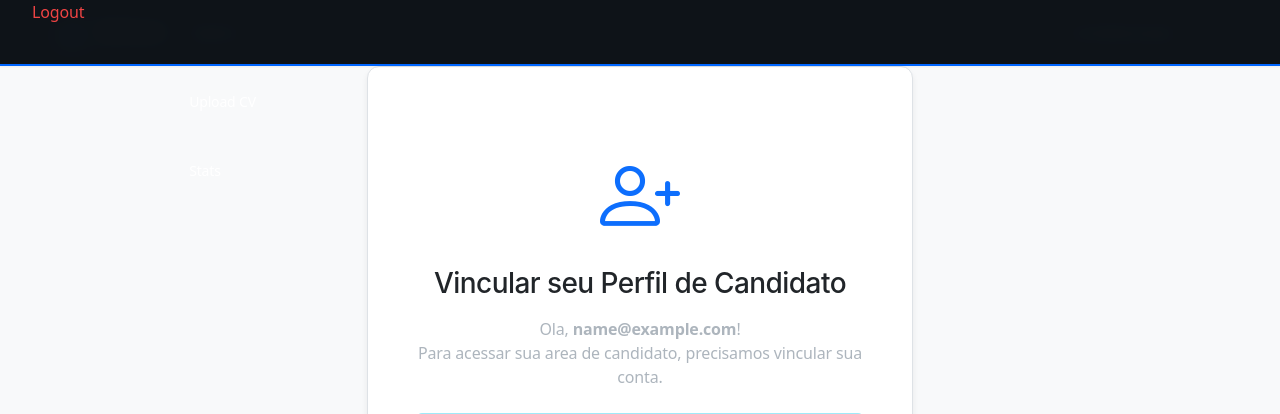
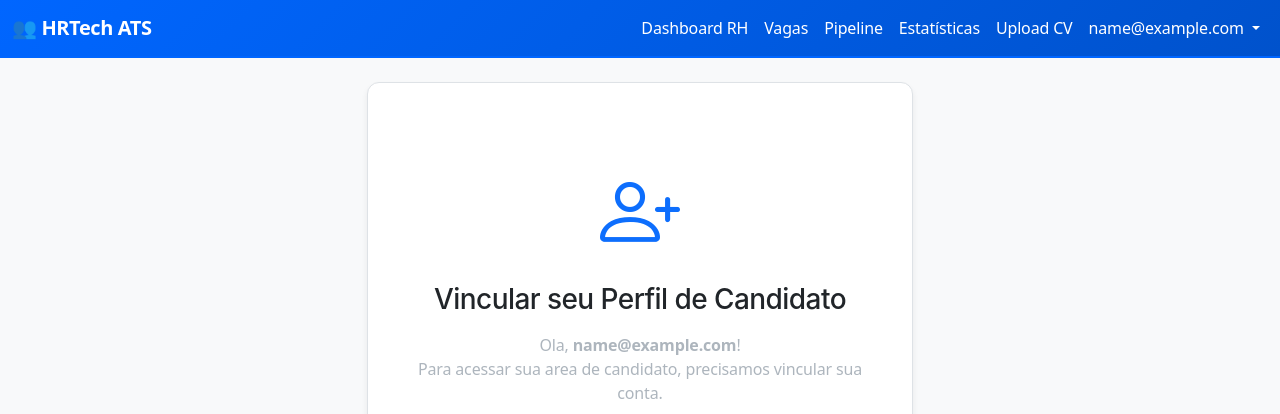
Before and after one commit to joao-luizzz/hrtech, a Django app: page /minha-area/ in a window 1280 px wide. Shown: the top 414 px of the page. Run offline with Django 5.2, Linux system fonts and the light colour scheme; the visitor is signed in with stand-in values (Sample User, id 1); data that the repository does not hold is empty; parts of the project's set-up code (start-up, migrations or seed data) failed here and were passed over; some libraries are stand-ins or nearby versions.

Commit message:
fix(phase-5): Critical UI/UX fixes for dashboards and landing page
**Dashboard Issues - FIXED:**
- Remove navbar-unified from /templates/base.html
- Restore Bootstrap navbar for internal pages (RH, Pipeline, Vagas, Upload)
- navbar-unified now ONLY in landing page (/)
- Dashboards no longer have overlapping navbar (was z-index: 999)

**Gray Area in How-It-Works - FIXED:**
- Reduced canvas height: 400px → 300px
- Changed canvas background: var(--color-surface) → transparent
- Removes visual appearance of empty gray box

**Tech  BadgesEmoji Size - FIXED:**
- .tech-icon: 48px → 32px (main, professional size)
- .tech-icon @768px: 36px → 28px (mobile, proportional)
- .feature-icon: 48px → 36px (features section, slightly larger)
- Removes 'infantile' appearance of oversized emojis

**Pricing Text Colors - VERIFIED:**
- All pricing text using var(--color-neutral-700) #A0AAB8
- Price period, features list all correct
- No changes needed - colors already correct

No security changes. All CSRF, RBAC, tenant isolation preserved.

Co-Authored-By: Claude Opus 4.6 <noreply@anthropic.com>

```diff
--- a/templates/base.html
+++ b/templates/base.html
@@ -527,8 +527,61 @@
     {% block extra_css %}{% endblock %}
 </head>
 <body>
-    <!-- Unified Navigation Bar -->
-    {% include "landing/partials/navbar-unified.html" %}
+    <!-- Navbar for Internal App (Bootstrap-based) -->
+    <nav class="navbar navbar-expand-lg navbar-dark mb-4" style="background-color: var(--color-dark); border-bottom: 2px solid var(--color-brand);">
+        <div class="container-fluid">
+            <a class="navbar-brand" href="{% url 'core:home' %}" style="font-weight: 700; letter-spacing: -0.02em;">
+                👥 HRTech ATS
+            </a>
+            <button class="navbar-toggler" type="button" data-bs-toggle="collapse" data-bs-target="#navbarNav" aria-controls="navbarNav" aria-expanded="false" aria-label="Toggle navigation">
+                <span class="navbar-toggler-icon"></span>
+            </button>
+            <div class="collapse navbar-collapse" id="navbarNav">
+                <ul class="navbar-nav ms-auto">
+                    {% if user.is_authenticated %}
+                        {% if user.profile.is_rh or user.is_superuser %}
+                        <li class="nav-item">
+                            <a class="nav-link" href="{% url 'core:dashboard_rh' %}" style="color: var(--color-light);">Dashboard RH</a>
+                        </li>
+                        <li class="nav-item">
+                            <a class="nav-link" href="{% url 'core:lista_vagas' %}" style="color: var(--color-light);">Vagas</a>
+                        </li>
+                        <li class="nav-item">
+                            <a class="nav-link" href="{% url 'core:pipeline_kanban' %}" style="color: var(--color-light);">Pipeline</a>
+                        </li>
+                        <li class="nav-item">
+                            <a class="nav-link" href="{% url 'core:dashboard_geral' %}" style="color: var(--color-light);">Estatísticas</a>
+                        </li>
+                        {% else %}
+                        <li class="nav-item">
+                            <a class="nav-link" href="{% url 'core:minha_area' %}" style="color: var(--color-light);">Minha Área</a>
+                        </li>
+                        {% endif %}
+                        <li class="nav-item">
+                            <a class="nav-link" href="{% url 'core:upload_cv' %}" style="color: var(--color-light);">Upload CV</a>
+                        </li>
+                        <li class="nav-item dropdown">
+                            <a class="nav-link dropdown-toggle" href="#" role="button" data-bs-toggle="dropdown" style="color: var(--color-light);">
+                                {{ user.email|truncatechars:20 }}
+                            </a>
+                            <ul class="dropdown-menu dropdown-menu-end" style="background-color: var(--color-surface); border-color: var(--color-border);">
+                                <li><h6 class="dropdown-header" style="color: var(--color-light);">{{ user.email }}</h6></li>
+                                <li><hr class="dropdown-divider" style="border-color: var(--color-border);"></li>
+                                <li><a class="dropdown-item" href="{% url 'account_logout' %}" style="color: var(--color-light);">Logout</a></li>
+                            </ul>
+                        </li>
+                    {% else %}
+                        <li class="nav-item">
+                            <a class="nav-link" href="{% url 'account_login' %}" style="color: var(--color-light);">Login</a>
+                        </li>
+                        <li class="nav-item">
+                            <a class="nav-link" href="{% url 'account_signup' %}" style="color: var(--color-light);">Sign Up</a>
+                        </li>
+                    {% endif %}
+                </ul>
+            </div>
+        </div>
+    </nav>
 
     <!-- Messages -->
     {% if messages %}
```
Also changed, not shown: static/css/landing/index.css (+5 -5 lines).
